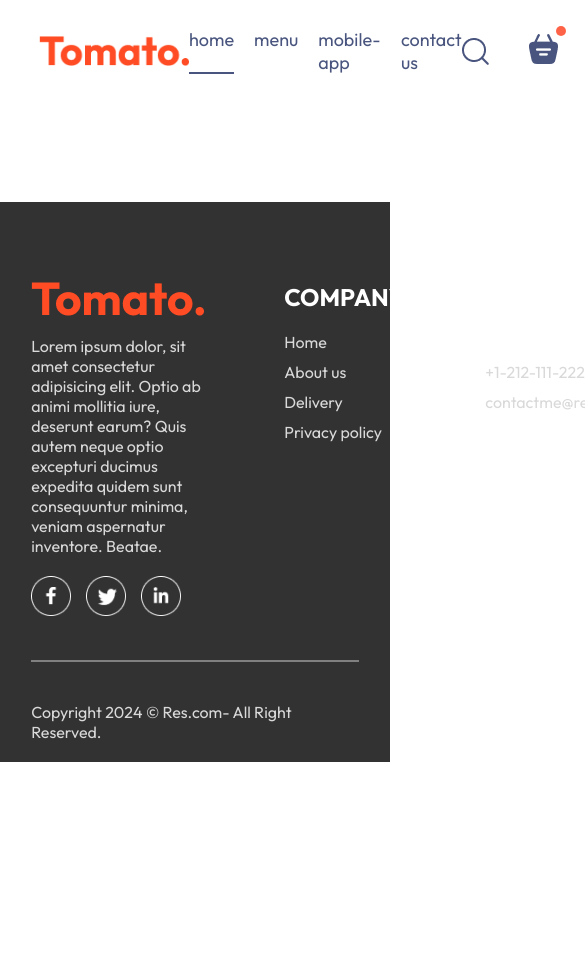
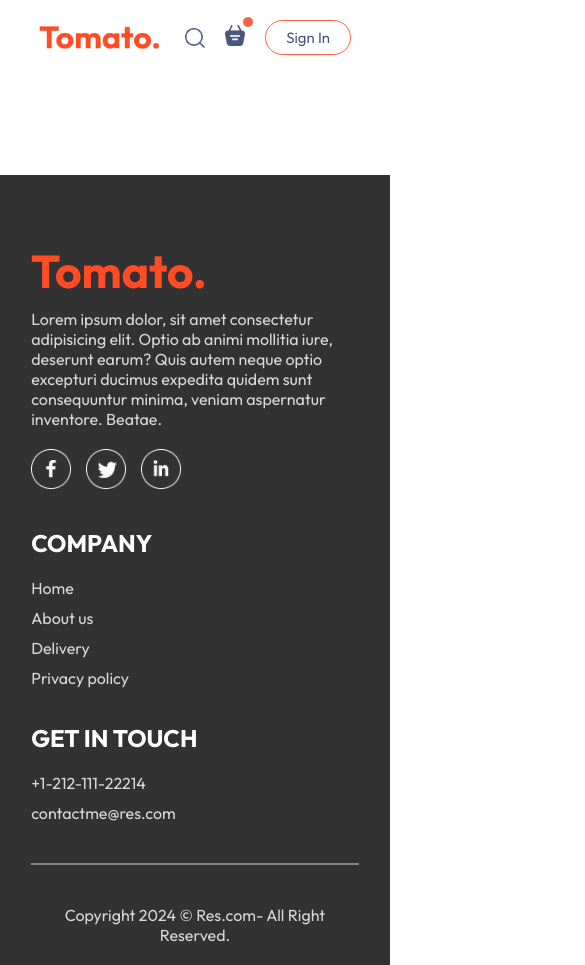
Before and after one commit to PandaTrumpet/Food-Delivery-App-, a React (Vite) app in the folder frontend/: page /order in a window 390 px wide. Shown: the top 965 px of the page, 585 px wide, since content can reach past the window. Before the commit the page ends 844 px from the top, so only its background shows below. Built offline with nearby package versions, Linux system fonts and the light colour scheme.

Commit message:
add responsive style

```diff
--- a/frontend/src/Components/ExploreMenu/ExploreMenu.css
+++ b/frontend/src/Components/ExploreMenu/ExploreMenu.css
@@ -55,3 +55,10 @@
     border: 4px solid tomato;
     padding: 2px;
 }
+
+@media (max-width:1050px) {
+    .explore-menu-text {
+        max-width: 100%;
+        font-size: 40px;
+    }
+}
--- a/frontend/src/Components/Footer/Footer.css
+++ b/frontend/src/Components/Footer/Footer.css
@@ -71,3 +71,15 @@ address ul li a {
     text-decoration: none;
 
 }
+
+@media (max-width:750px) {
+    .footer-content {
+        display: flex;
+        flex-direction: column;
+        gap: 35px;
+    }
+
+    .footer-copyright {
+        text-align: center;
+    }
+}
--- a/frontend/src/Components/Header/Header.css
+++ b/frontend/src/Components/Header/Header.css
@@ -38,3 +38,27 @@
     font-size: max(1vw, 13px);
     border-radius: 50px;
 }
+
+@media (max-width:1050px) {
+
+
+    .header-contens {
+        max-width: 45%;
+    }
+}
+
+@media (max-width:750px) {
+
+
+    .header-contens {
+        max-width: 65%;
+    }
+
+    .header-contens p {
+        display: none;
+    }
+
+    .header-contens button {
+        padding: 2vw 4vw;
+    }
+}
--- a/frontend/src/Components/NavBar/NavBar.jsx
+++ b/frontend/src/Components/NavBar/NavBar.jsx
@@ -1,36 +1,41 @@
 import { assets } from "../../assets/assets.js";
 import css from "./NavBar.module.css";
 import { useState } from "react";
+import { Link } from "react-router-dom";
 const NavBar = () => {
   const [menu, setMenu] = useState("home");
   return (
     <nav className={css.navBar}>
       <img src={assets.logo} alt="logo" className={css.logo} />
       <ul className={css.navBarMenu}>
-        <li
+        <Link
+          to="/"
           onClick={() => setMenu("home")}
           className={menu === "home" ? css.active : ""}
         >
           home
-        </li>
-        <li
+        </Link>
+        <a
+          href="#explore-menu"
           onClick={() => setMenu("menu")}
           className={menu === "menu" ? css.active : ""}
         >
           menu
-        </li>
-        <li
+        </a>
+        <a
+          href="#app-download"
           onClick={() => setMenu("mobile-app")}
           className={menu === "mobile-app" ? css.active : ""}
         >
           mobile-app
-        </li>
-        <li
+        </a>
+        <a
+          href="#footer"
           onClick={() => setMenu("contact-us")}
           className={menu === "contact-us" ? css.active : ""}
         >
           contact us
-        </li>
+        </a>
       </ul>
       <div className={css.navBarRight}>
         <img src={assets.search_icon} alt="Search_Icon" />
--- a/frontend/src/Components/NavBar/NavBar.module.css
+++ b/frontend/src/Components/NavBar/NavBar.module.css
@@ -62,3 +62,63 @@
     top: -8px;
     right: -8px;
 }
+
+@media (max-width:1050px) {
+
+    .navBar .logo {
+        width: 140px;
+    }
+
+    .navBarMenu {
+        gap: 20px;
+        font-size: 17px;
+    }
+
+    .navBarRight {
+        gap: 30px;
+    }
+
+    .navBarRight img {
+        width: 32px;
+    }
+
+    .navBarRight button {
+        padding: 8px 25px;
+    }
+}
+
+@media (max-width:900px) {
+    .navBar .logo {
+        width: 120px;
+    }
+
+    .navBarMenu {
+        gap: 15px;
+        font-size: 16px;
+    }
+
+    .navBarRight {
+        gap: 20px;
+    }
+
+    .navBarRight img {
+        width: 20px;
+    }
+
+    .navBarRight button {
+        padding: 7px 20px;
+        font-size: 15px;
+    }
+}
+
+@media (max-width:750px) {
+
+
+    .navBarMenu {
+        display: none;
+    }
+
+
+
+
+}
--- a/frontend/src/index.css
+++ b/frontend/src/index.css
@@ -5,6 +5,7 @@
   margin: 0;
   box-sizing: border-box;
   font-family: Outfit;
+  scroll-behavior: smooth;
 }
 
 body {
```
